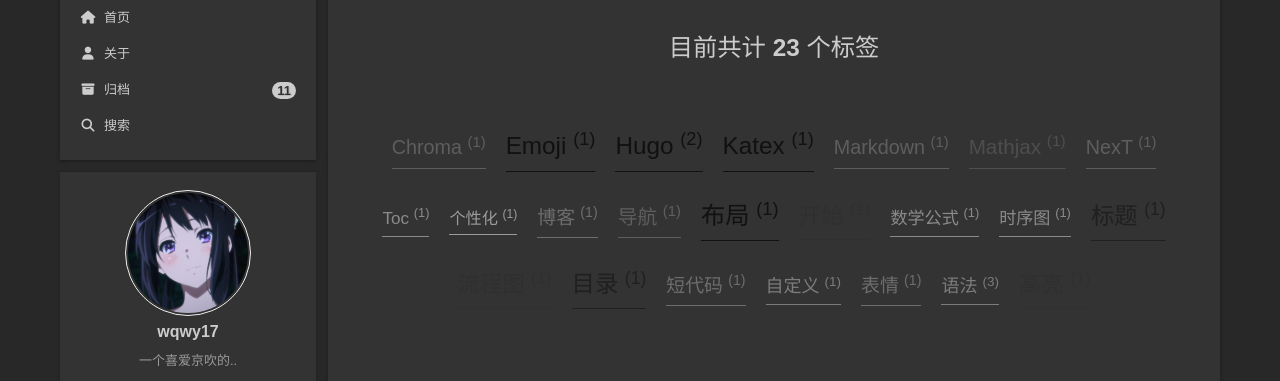
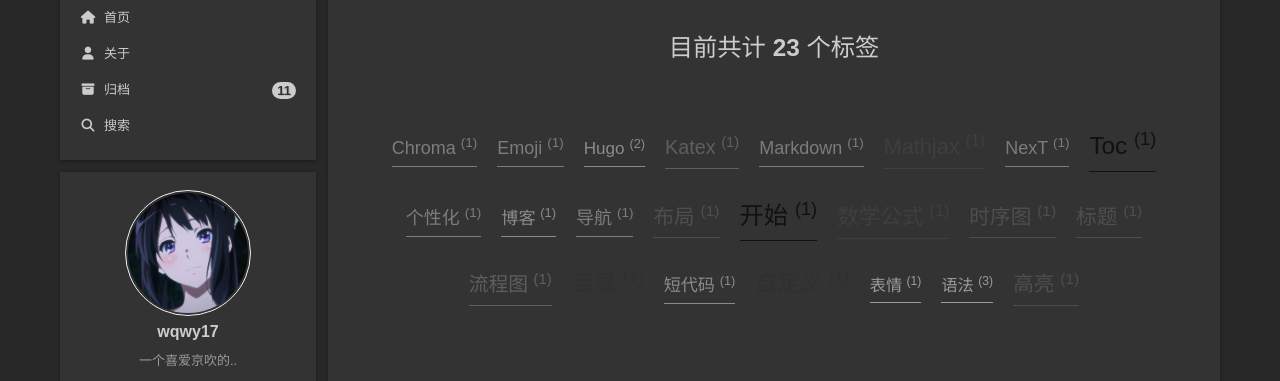
Before and after one commit to wqwy17/wqwy17.github.io, a plain HTML site: page tags/index.html in a window 1280 px wide. Shown: the part 130-511 px from the top of the page. Drawn offline with nearby package versions, Linux system fonts and the light colour scheme; some packages are replaced by stand-ins of ours; a script that the page names is missing.

Commit message:
2024/03/12 周二 23:38:08.60

```diff
--- a/tags/index.html
+++ b/tags/index.html
@@ -12,51 +12,51 @@ Github
 E-Mail</a></span></div><div class="cc-license animated" itemprop=license><a href=https://creativecommons.org/licenses/by-nc-sa/4.0/deed.zh class=cc-opacity rel=noopener target=_blank title=共享知识><img src=/imgs/img-lazy-loading.gif data-src=/imgs/cc/big/by_nc_sa.svg alt=共享知识></a></div><div class="links-of-blogroll site-overview-item animated"><div class=links-of-blogroll-title><i class="fa fa-globe fa-fw"></i>
 友情链接</div><ul class=links-of-blogroll-list><li class=links-of-blogroll-item><a href=https://gitee.com/hugo-next/hugo-theme-next title=https://gitee.com/hugo-next/hugo-theme-next target=_blank>Hugo-NexT</a></li></ul></div></div></div></div></aside><div class=sidebar-dimmer></div></header><div class=tool-buttons><div id=toggle-theme class=button title=深浅模式切换><i class="fas fa-adjust"></i></div><div class=back-to-top role=button title=返回顶部><i class="fa fa-arrow-up"></i>
 <span>0%</span></div></div><div class=reading-progress-bar></div><a role=button class="book-mark-link book-mark-link-fixed"></a><a href=https://github.com/wqwy17 rel="noopener external nofollow noreferrer" target=_blank title="Follow me on GitHub" class="exturl github-corner"><svg width="80" height="80" viewBox="0 0 250 250" aria-hidden="true"><path d="M0 0 115 115h15l12 27L250 250V0z"/><path d="M128.3 109C113.8 99.7 119 89.6 119 89.6 122 82.7 120.5 78.6 120.5 78.6 119.2 72 123.4 76.3 123.4 76.3 127.3 80.9 125.5 87.3 125.5 87.3 122.9 97.6 130.6 101.9 134.4 103.2" fill="currentcolor" style="transform-origin:130px 106px" class="octo-arm"/><path d="M115 115C114.9 115.1 118.7 116.5 119.8 115.4l13.9-13.8C136.9 99.2 139.9 98.4 142.2 98.6 133.8 88 127.5 74.4 143.8 58 148.5 53.4 154 51.2 159.7 51 160.3 49.4 163.2 43.6 171.4 40.1 171.4 40.1 176.1 42.5 178.8 56.2 183.1 58.6 187.2 61.8 190.9 65.4 194.5 69 197.7 73.2 200.1 77.6 213.8 80.2 216.3 84.9 216.3 84.9 212.7 93.1 206.9 96 205.4 96.6 205.1 102.4 203 107.8 198.3 112.5 181.9 128.9 168.3 122.5 157.7 114.1 157.9 116.9 156.7 120.9 152.7 124.9L141 136.5C139.8 137.7 141.6 141.9 141.8 141.8z" fill="currentcolor" class="octo-body"/></svg>
-</a><script type=text/javascript src=//sidecar.gitter.im/dist/sidecar.v1.js async></script><script type=text/javascript>((window.gitter={}).chat={}).options={room:"hugo-next/community"}</script><noscript><div class=noscript-warning>Theme NexT works best with JavaScript enabled</div></noscript><div class="main-inner tags posts-expand"><div class=post-block lang=zh-CN><div class=post-header><h1>标签集锦</h1></div><div class=post-body><div class=tag-cloud><div class=tag-cloud-title>目前共计 <strong>23</strong> 个标签</div><div class=tag-cloud-tags><a class=tag-cloud-5 href=/tags/chroma>Chroma
+</a><script type=text/javascript src=//sidecar.gitter.im/dist/sidecar.v1.js async></script><script type=text/javascript>((window.gitter={}).chat={}).options={room:"hugo-next/community"}</script><noscript><div class=noscript-warning>Theme NexT works best with JavaScript enabled</div></noscript><div class="main-inner tags posts-expand"><div class=post-block lang=zh-CN><div class=post-header><h1>标签集锦</h1></div><div class=post-body><div class=tag-cloud><div class=tag-cloud-title>目前共计 <strong>23</strong> 个标签</div><div class=tag-cloud-tags><a class=tag-cloud-3 href=/tags/chroma>Chroma
 <span class=tag-list-count><sup>(1)</sup>
-</span></a><a class=tag-cloud-10 href=/tags/emoji>Emoji
+</span></a><a class=tag-cloud-3 href=/tags/emoji>Emoji
 <span class=tag-list-count><sup>(1)</sup>
-</span></a><a class=tag-cloud-10 href=/tags/hugo>Hugo
+</span></a><a class=tag-cloud-2 href=/tags/hugo>Hugo
 <span class=tag-list-count><sup>(2)</sup>
-</span></a><a class=tag-cloud-10 href=/tags/katex>Katex
+</span></a><a class=tag-cloud-5 href=/tags/katex>Katex
 <span class=tag-list-count><sup>(1)</sup>
-</span></a><a class=tag-cloud-5 href=/tags/markdown>Markdown
+</span></a><a class=tag-cloud-3 href=/tags/markdown>Markdown
 <span class=tag-list-count><sup>(1)</sup>
-</span></a><a class=tag-cloud-6 href=/tags/mathjax>Mathjax
+</span></a><a class=tag-cloud-7 href=/tags/mathjax>Mathjax
 <span class=tag-list-count><sup>(1)</sup>
-</span></a><a class=tag-cloud-5 href=/tags/next>NexT
+</span></a><a class=tag-cloud-3 href=/tags/next>NexT
 <span class=tag-list-count><sup>(1)</sup>
-</span></a><a class=tag-cloud-2 href=/tags/toc>Toc
+</span></a><a class=tag-cloud-10 href=/tags/toc>Toc
 <span class=tag-list-count><sup>(1)</sup>
-</span></a><a class=tag-cloud-1 href=/tags/%E4%B8%AA%E6%80%A7%E5%8C%96>个性化
+</span></a><a class=tag-cloud-3 href=/tags/%E4%B8%AA%E6%80%A7%E5%8C%96>个性化
 <span class=tag-list-count><sup>(1)</sup>
-</span></a><a class=tag-cloud-4 href=/tags/%E5%8D%9A%E5%AE%A2>博客
+</span></a><a class=tag-cloud-2 href=/tags/%E5%8D%9A%E5%AE%A2>博客
 <span class=tag-list-count><sup>(1)</sup>
-</span></a><a class=tag-cloud-5 href=/tags/%E5%AF%BC%E8%88%AA>导航
+</span></a><a class=tag-cloud-3 href=/tags/%E5%AF%BC%E8%88%AA>导航
 <span class=tag-list-count><sup>(1)</sup>
-</span></a><a class=tag-cloud-10 href=/tags/%E5%B8%83%E5%B1%80>布局
+</span></a><a class=tag-cloud-6 href=/tags/%E5%B8%83%E5%B1%80>布局
 <span class=tag-list-count><sup>(1)</sup>
-</span></a><a class=tag-cloud-8 href=/tags/%E5%BC%80%E5%A7%8B>开始
+</span></a><a class=tag-cloud-10 href=/tags/%E5%BC%80%E5%A7%8B>开始
 <span class=tag-list-count><sup>(1)</sup>
-</span></a><a class=tag-cloud-2 href=/tags/%E6%95%B0%E5%AD%A6%E5%85%AC%E5%BC%8F>数学公式
+</span></a><a class=tag-cloud-7 href=/tags/%E6%95%B0%E5%AD%A6%E5%85%AC%E5%BC%8F>数学公式
 <span class=tag-list-count><sup>(1)</sup>
-</span></a><a class=tag-cloud-2 href=/tags/%E6%97%B6%E5%BA%8F%E5%9B%BE>时序图
+</span></a><a class=tag-cloud-6 href=/tags/%E6%97%B6%E5%BA%8F%E5%9B%BE>时序图
 <span class=tag-list-count><sup>(1)</sup>
-</span></a><a class=tag-cloud-9 href=/tags/%E6%A0%87%E9%A2%98>标题
+</span></a><a class=tag-cloud-6 href=/tags/%E6%A0%87%E9%A2%98>标题
 <span class=tag-list-count><sup>(1)</sup>
-</span></a><a class=tag-cloud-8 href=/tags/%E6%B5%81%E7%A8%8B%E5%9B%BE>流程图
+</span></a><a class=tag-cloud-5 href=/tags/%E6%B5%81%E7%A8%8B%E5%9B%BE>流程图
 <span class=tag-list-count><sup>(1)</sup>
-</span></a><a class=tag-cloud-9 href=/tags/%E7%9B%AE%E5%BD%95>目录
+</span></a><a class=tag-cloud-8 href=/tags/%E7%9B%AE%E5%BD%95>目录
 <span class=tag-list-count><sup>(1)</sup>
-</span></a><a class=tag-cloud-4 href=/tags/%E7%9F%AD%E4%BB%A3%E7%A0%81>短代码
+</span></a><a class=tag-cloud-2 href=/tags/%E7%9F%AD%E4%BB%A3%E7%A0%81>短代码
 <span class=tag-list-count><sup>(1)</sup>
-</span></a><a class=tag-cloud-3 href=/tags/%E8%87%AA%E5%AE%9A%E4%B9%89>自定义
+</span></a><a class=tag-cloud-8 href=/tags/%E8%87%AA%E5%AE%9A%E4%B9%89>自定义
 <span class=tag-list-count><sup>(1)</sup>
-</span></a><a class=tag-cloud-4 href=/tags/%E8%A1%A8%E6%83%85>表情
+</span></a><a class=tag-cloud-1 href=/tags/%E8%A1%A8%E6%83%85>表情
 <span class=tag-list-count><sup>(1)</sup>
-</span></a><a class=tag-cloud-3 href=/tags/%E8%AF%AD%E6%B3%95>语法
+</span></a><a class=tag-cloud-1 href=/tags/%E8%AF%AD%E6%B3%95>语法
 <span class=tag-list-count><sup>(3)</sup>
-</span></a><a class=tag-cloud-8 href=/tags/%E9%AB%98%E4%BA%AE>高亮
+</span></a><a class=tag-cloud-6 href=/tags/%E9%AB%98%E4%BA%AE>高亮
 <span class=tag-list-count><sup>(1)</sup></span></a></div></div></div></div></div></main><footer class=footer><div class=footer-inner><div class=copyright>&copy;
 <span itemprop=copyrightYear>2024
 </span><span class=with-love><i class="fa fa-heart"></i>
```
